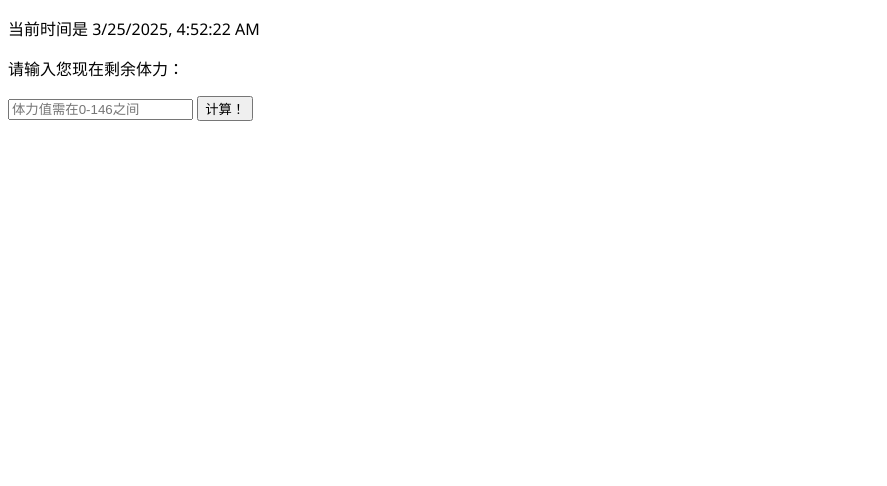
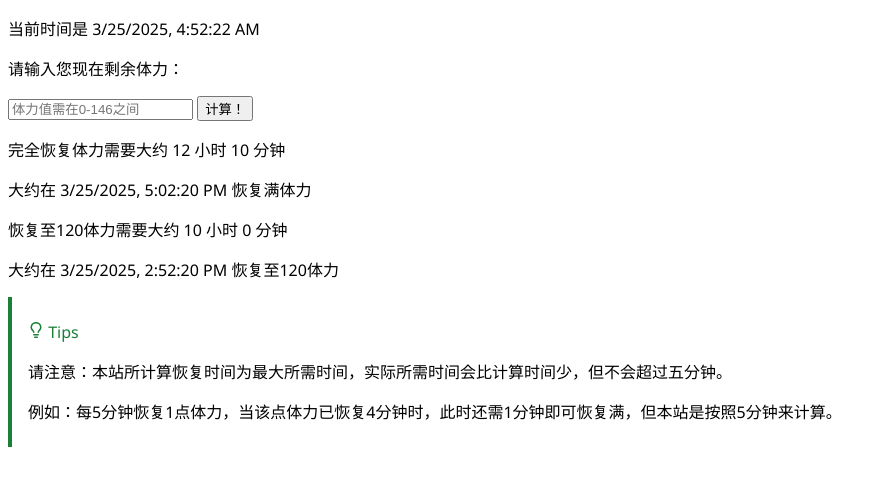
Before and after one commit to xrunes/FGO_AP_Calculate, a plain HTML site: page index.html in a window 1280 px wide. Both pictures are taken after a click on the button "计算！". Shown: the whole page, without its empty margins (0-887 px from the left). Drawn offline with Linux system fonts and the light colour scheme; a web font is replaced by a local one.

Commit message:
Add 120 Count

```diff
--- a/index.html
+++ b/index.html
@@ -16,14 +16,16 @@
         <button onclick="save()">计算！</button>
 
         <p id="p2"></p>
+        <p id="p3"></p>
 
-        <p id="p3"></p>
+        <p id="p4"></p>
+        <p id="p5"></p>
     </div>
 
         <div id="tips">
         <p id="svg"><img src="./tips.svg"> Tips</p>
-        <p>请注意：本站所计算恢复时间为最大所需时间，即每5分钟恢复1点体力，但有可能当您输入时体力并不是刚好消耗完开始计时的状态。</p>
-        <p>例如：当您剩余145点体力且已恢复4分钟时，此时还需1分钟即可恢复满，但本站是按照5分钟来计算。</p>
+        <p>请注意：本站所计算恢复时间为最大所需时间，实际所需时间会比计算时间少，但不会超过五分钟。</p>
+        <p>例如：每5分钟恢复1点体力，当该点体力已恢复4分钟时，此时还需1分钟即可恢复满，但本站是按照5分钟来计算。</p>
         </div>
 
     <script src="./index.js"></script>
--- a/index.js
+++ b/index.js
@@ -8,12 +8,19 @@ updateTime();
 function save() {
     const now = new Date();
     const AP = document.getElementById("AP").value;
-    if (AP >=1 && AP <= 146) {
-        const need_time = (146 - AP) * 5;
-        const need_hour = Math.trunc(need_time / 60);
-        const need_minute = need_time % 60;
+    if (AP >=0 && AP <= 146) {
+        let need_time = (146 - AP) * 5;
+        let need_hour = Math.trunc(need_time / 60);
+        let need_minute = need_time % 60;
         document.getElementById("p2").innerText = `完全恢复体力需要大约 ${need_hour} 小时 ${need_minute} 分钟`;
         document.getElementById("p3").innerText = `大约在 ${new Date(need_time * 60 * 1000 + now.getTime()).toLocaleString()} 恢复满体力`;
+        if (AP < 120) {
+            need_time = (120 - AP) * 5;
+            need_hour = Math.trunc(need_time / 60);
+            need_minute = need_time % 60;
+            document.getElementById("p4").innerText = `恢复至120体力需要大约 ${need_hour} 小时 ${need_minute} 分钟`;
+            document.getElementById("p5").innerText = `大约在 ${new Date(need_time * 60 * 1000 + now.getTime()).toLocaleString()} 恢复至120体力`
+        }
         document.getElementById("tips").style.display = "block";
     }
     else {
```
